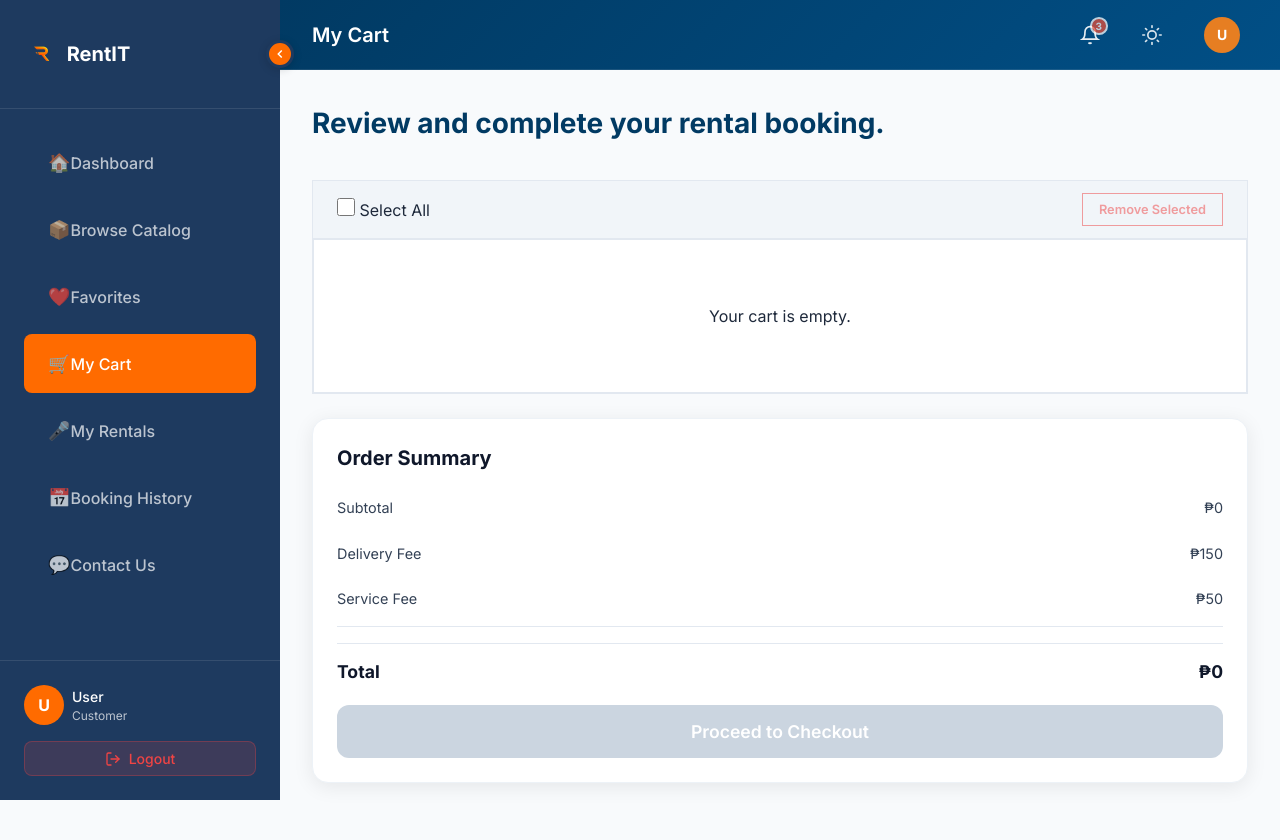
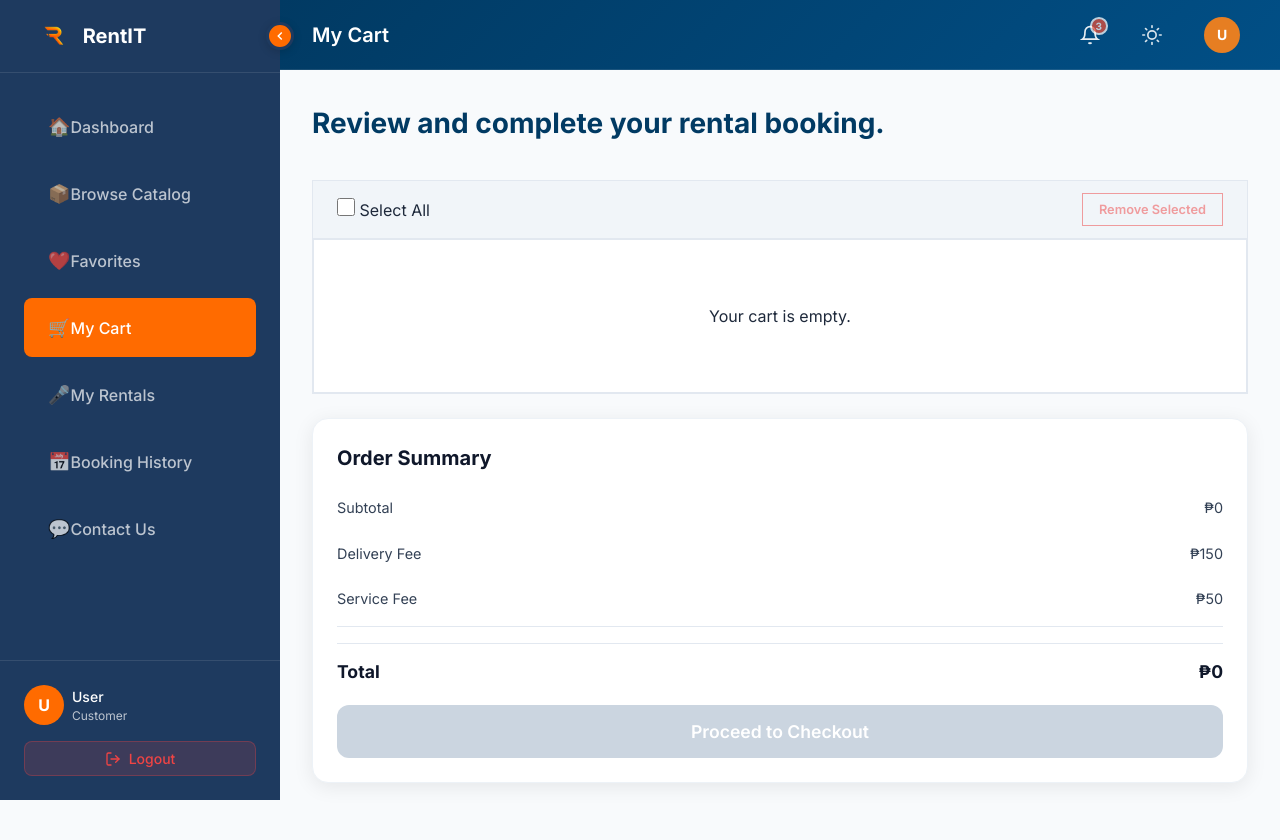
Before and after one commit to CC-Shinbel/rent-it, a PHP site: page /rent-it/client/cart/cart.php in a window 1280 px wide. Shown: the top 840 px of the page. Run offline with PHP 8.4, Linux system fonts and the light colour scheme; the visitor is signed in with stand-in values (Sample User, id 1); data comes from the database, SQL or seed files in the repository; data that the repository does not hold is empty.

Commit message:
fixed side bar

```diff
--- a/admin/shared/js/admin-components.js
+++ b/admin/shared/js/admin-components.js
@@ -162,8 +162,10 @@ const AdminComponents = {
         container.innerHTML = `
             <aside class="admin-sidebar ${isCollapsed ? 'collapsed' : ''}" id="adminSidebar">
                 <div class="sidebar-logo">
-                    <img src="/assets/images/rIT_logo_tp.png" alt="RentIt Logo" class="sidebar-logo-icon" onerror="this.style.display='none'">
-                    <span class="sidebar-logo-text">RentIt</span>
+                    <a href="/assets/images/rIT_logo_tp.png" target="_blank" rel="noopener noreferrer" class="sidebar-logo-link" title="View RentIT logo">
+                        <img src="/assets/images/rIT_logo_tp.png" alt="RentIT Logo" class="sidebar-logo-icon" onerror="this.style.display='none'">
+                        <span class="sidebar-logo-text">RentIT</span>
+                    </a>
                     <button class="sidebar-collapse-btn" id="sidebarCollapseBtn" title="Collapse/expand sidebar" aria-label="Toggle sidebar">
                         <svg viewBox="0 0 24 24" fill="none" stroke="currentColor" stroke-width="2">
                             <polyline points="15 18 9 12 15 6"/>
--- a/client/dashboard/dashboard.css
+++ b/client/dashboard/dashboard.css
@@ -782,8 +782,12 @@
 }
 
 .sidebar-header {
-    padding: var(--spacing-lg);
+    display: flex;
+    align-items: center;
+    min-height: var(--topbar-height);
+    padding: 0 var(--spacing-xl);
     border-bottom: 1px solid rgba(255, 255, 255, 0.1);
+    overflow: visible;
 }
 
 .sidebar-logo {
@@ -792,16 +796,26 @@
     gap: var(--spacing-sm);
     min-height: 56px;
     padding: var(--spacing-xs) 0;
-    margin-right: var(--spacing-lg);
+    margin-right: 24px;
+    text-decoration: none;
+    color: inherit;
+    cursor: pointer;
 }
 
 .sidebar-logo-icon {
     width: auto;
-    height: 52px;
+    height: 64px;
     max-width: 100%;
     object-fit: contain;
     flex-shrink: 0;
-}
+    transition: transform 0.2s ease;
+    transform-origin: center;
+}
+
+.sidebar-logo:hover .sidebar-logo-icon {
+    transform: scale(1.08);
+}
+
 
 .sidebar-logo-text {
     font-size: var(--font-size-xl);
@@ -829,12 +843,22 @@
 }
 
 .sidebar-nav::-webkit-scrollbar-thumb {
-    background: rgba(255, 255, 255, 0.2);
-    border-radius: 2px;
+     background: rgba(255, 255, 255, 0.2);
+     border-radius: 10px;
 }
 
 .sidebar-nav::-webkit-scrollbar-thumb:hover {
     background: rgba(255, 255, 255, 0.35);
+}
+@media (max-width: 1024px) {
+    .sidebar-logo-icon {
+        height: 56px;
+    }
+}
+@media (max-width: 768px) {
+    .sidebar-logo-icon {
+        height: 48px;
+    }
 }
 
 .nav-item {
--- a/shared/js/components.js
+++ b/shared/js/components.js
@@ -99,11 +99,11 @@ const Components = {
 
         container.innerHTML = `
             <aside class="sidebar${isCollapsed ? ' collapsed' : ''}" id="sidebar">
-                <div class="sidebar-header">
-                    <div class="sidebar-logo">
+                                <div class="sidebar-header">
+                                        <a class="sidebar-logo" href="/rent-it/assets/images/rIT_logo_tp.png" target="_blank" rel="noopener noreferrer" title="View RentIT logo">
                                             <img src="/rent-it/assets/images/rIT_logo_tp.png" alt="RentIT Logo" class="sidebar-logo-icon">
                                                 <span class="sidebar-logo-text">RentIT</span>
-                    </div>
+                                        </a>
                     <!-- Collapse Toggle Button -->
                     <button class="sidebar-collapse-btn" id="sidebarCollapseBtn" aria-label="Toggle sidebar" title="Collapse/expand sidebar">
                         <svg viewBox="0 0 24 24" fill="none" stroke="currentColor">
```
